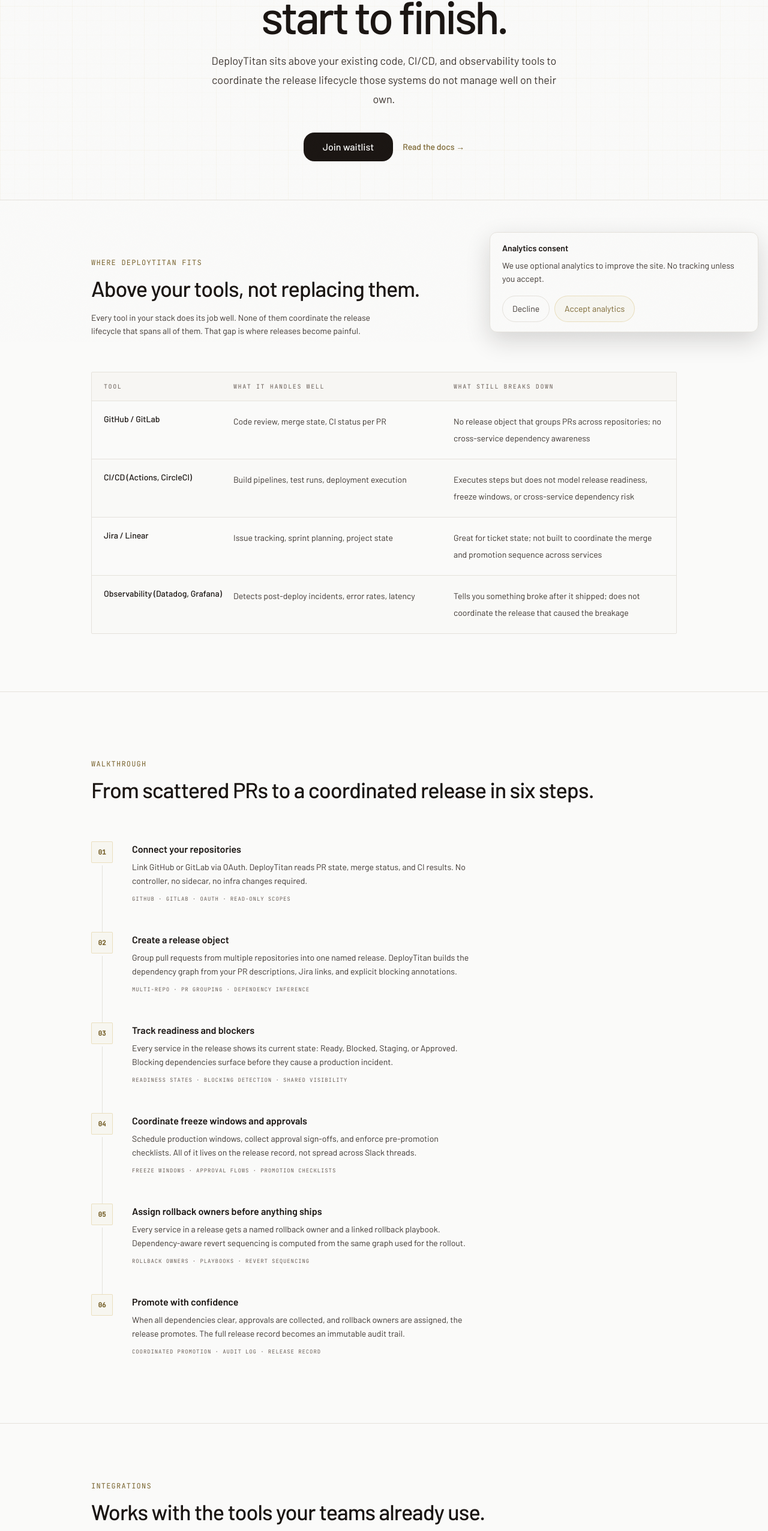
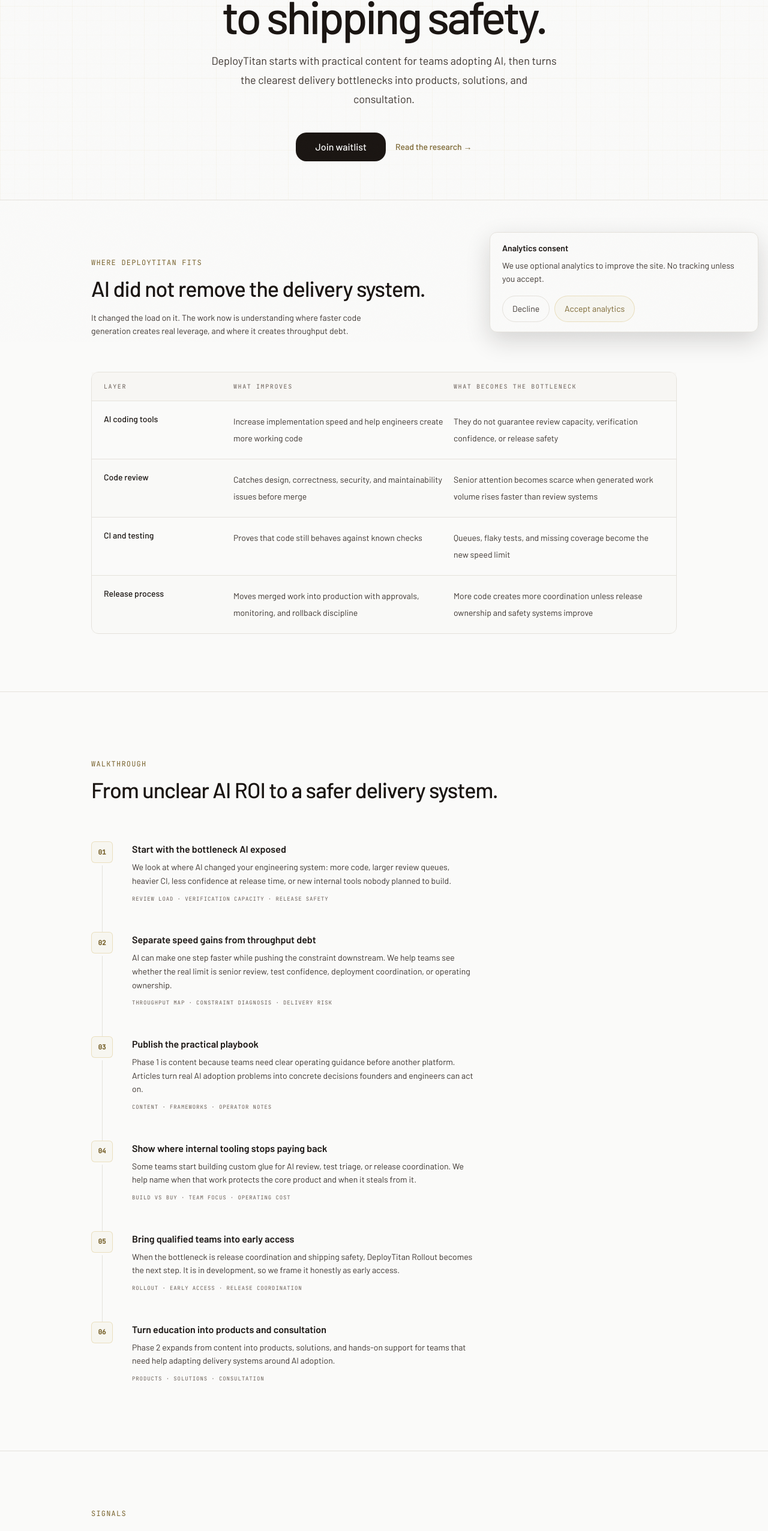
Before and after one commit to deploytitan/deploytitan-landing-page, a Next.js app: page /how-it-works in a window 1280 px wide. Shown: the part 230-2783 px from the top of the page at 60% size. Built offline with nearby package versions, Linux system fonts and the light colour scheme; no server answers.

Commit message:
update about page

```diff
--- a/src/app/blog/[slug]/page.tsx
+++ b/src/app/blog/[slug]/page.tsx
@@ -162,7 +162,7 @@
                       <Link
                         key={category.slug.current}
                         href={`/blog?category=${category.slug.current}`}
-                        className="text-primary-accessible border-primary/25 bg-surface/80 inline-flex min-h-11 items-center rounded-[var(--radius-pill)] border px-3 py-2 font-mono text-[10px] tracking-[0.18em] uppercase transition-colors hover:border-primary/50 hover:text-primary"
+                        className="text-primary-accessible border-primary/25 bg-surface/80 hover:border-primary/50 hover:text-primary inline-flex min-h-11 items-center rounded-[var(--radius-pill)] border px-3 py-2 font-mono text-[10px] tracking-[0.18em] uppercase transition-colors"
                       >
                         {category.title}
                       </Link>
--- a/src/app/how-it-works/page.tsx
+++ b/src/app/how-it-works/page.tsx
@@ -2,8 +2,9 @@
 import HowItWorks from '@/page-components/HowItWorks'
 
 export const metadata: Metadata = {
-  title: 'How It Works | DeployTitan',
-  description: 'How DeployTitan progressive delivery works end to end.',
+  title: 'How It Works',
+  description:
+    'How DeployTitan helps AI-adopting engineering teams understand throughput bottlenecks, move faster, and ship safer.',
 }
 
 export default function Page() {
--- a/src/lib/site.ts
+++ b/src/lib/site.ts
@@ -1,9 +1,9 @@
 export const SITE_URL = process.env.NEXT_PUBLIC_SITE_URL || 'https://deploytitan.com'
 export const SITE_NAME = 'DeployTitan'
 export const SITE_DESCRIPTION =
-  'Coordinate complex multi-service releases, reduce freeze window chaos, and avoid painful rollback incidents. Release coordination and deployment safety for distributed systems.'
+  'Practical AI delivery research, products, and consulting for startups and scaleups that need to move faster, verify more, and ship safer.'
 export const SITE_OG_DESCRIPTION =
-  'Coordinate multi-service releases safely across teams and environments. Release DAGs, freeze windows, rollback coordination, and deployment visibility.'
+  'Guidance for AI-adopting engineering teams facing review, verification, throughput, and deployment bottlenecks.'
 export const SITE_OG_IMAGE = `${SITE_URL}/favicon.svg`
 export const ORGANIZATION_NAME = 'DeployTitan'
 export const ORGANIZATION_LEGAL_NAME = 'ASTRALFORGE LABS LLP'
--- a/src/page-components/Contact.tsx
+++ b/src/page-components/Contact.tsx
@@ -1,7 +1,6 @@
 'use client'
 
 import { useState } from 'react'
-import { WAITLIST_URL } from '@/lib/env'
 import { trackEvent } from '@/lib/analytics'
 import { Section } from '../components/shared/Section'
 import { Container } from '../components/shared/Container'
@@ -90,7 +89,6 @@
         </Container>
       </Section>
 
-
       {/* Other routes */}
       <Section border="top" padding="none">
         <Container className="py-20 lg:py-28">
--- a/src/page-components/HowItWorks.tsx
+++ b/src/page-components/HowItWorks.tsx
@@ -7,73 +7,73 @@
 import { Button } from '../components/shared/Button'
 
 const INTEGRATIONS = [
-  { name: 'GitHub', category: 'Code' },
-  { name: 'GitLab', category: 'Code' },
-  { name: 'Jira', category: 'Planning' },
-  { name: 'Slack', category: 'Notifications' },
-  { name: 'GitHub Actions', category: 'CI/CD' },
-  { name: 'CircleCI', category: 'CI/CD' },
+  { name: 'PR volume', category: 'Throughput' },
+  { name: 'Review queues', category: 'Constraint' },
+  { name: 'CI load', category: 'Verification' },
+  { name: 'Release confidence', category: 'Safety' },
+  { name: 'Internal tooling', category: 'Distraction' },
+  { name: 'AI ROI', category: 'Leadership' },
 ]
 
 const STEPS = [
   {
     number: '01',
-    title: 'Connect your repositories',
-    body: 'Link GitHub or GitLab via OAuth. DeployTitan reads PR state, merge status, and CI results. No controller, no sidecar, no infra changes required.',
-    detail: 'GitHub · GitLab · OAuth · read-only scopes',
+    title: 'Start with the bottleneck AI exposed',
+    body: 'We look at where AI changed your engineering system: more code, larger review queues, heavier CI, less confidence at release time, or new internal tools nobody planned to build.',
+    detail: 'Review load · verification capacity · release safety',
   },
   {
     number: '02',
-    title: 'Create a release object',
-    body: 'Group pull requests from multiple repositories into one named release. DeployTitan builds the dependency graph from your PR descriptions, Jira links, and explicit blocking annotations.',
-    detail: 'Multi-repo · PR grouping · dependency inference',
+    title: 'Separate speed gains from throughput debt',
+    body: 'AI can make one step faster while pushing the constraint downstream. We help teams see whether the real limit is senior review, test confidence, deployment coordination, or operating ownership.',
+    detail: 'Throughput map · constraint diagnosis · delivery risk',
   },
   {
     number: '03',
-    title: 'Track readiness and blockers',
-    body: 'Every service in the release shows its current state: Ready, Blocked, Staging, or Approved. Blocking dependencies surface before they cause a production incident.',
-    detail: 'Readiness states · blocking detection · shared visibility',
+    title: 'Publish the practical playbook',
+    body: 'Phase 1 is content because teams need clear operating guidance before another platform. Articles turn real AI adoption problems into concrete decisions founders and engineers can act on.',
+    detail: 'Content · frameworks · operator notes',
   },
   {
     number: '04',
-    title: 'Coordinate freeze windows and approvals',
-    body: 'Schedule production windows, collect approval sign-offs, and enforce pre-promotion checklists. All of it lives on the release record, not spread across Slack threads.',
-    detail: 'Freeze windows · approval flows · promotion checklists',
+    title: 'Show where internal tooling stops paying back',
+    body: 'Some teams start building custom glue for AI review, test triage, or release coordination. We help name when that work protects the core product and when it steals from it.',
+    detail: 'Build vs buy · team focus · operating cost',
   },
   {
     number: '05',
-    title: 'Assign rollback owners before anything ships',
-    body: 'Every service in a release gets a named rollback owner and a linked rollback playbook. Dependency-aware revert sequencing is computed from the same graph used for the rollout.',
-    detail: 'Rollback owners · playbooks · revert sequencing',
+    title: 'Bring qualified teams into early access',
+    body: 'When the bottleneck is release coordination and shipping safety, DeployTitan Rollout becomes the next step. It is in development, so we frame it honestly as early access.',
+    detail: 'Rollout · early access · release coordination',
   },
   {
     number: '06',
-    title: 'Promote with confidence',
-    body: 'When all dependencies clear, approvals are collected, and rollback owners are assigned, the release promotes. The full release record becomes an immutable audit trail.',
-    detail: 'Coordinated promotion · audit log · release record',
+    title: 'Turn education into products and consultation',
+    body: 'Phase 2 expands from content into products, solutions, and hands-on support for teams that need help adapting delivery systems around AI adoption.',
+    detail: 'Products · solutions · consultation',
   },
 ]
 
 const TOOL_COMPARISON = [
   {
-    tool: 'GitHub / GitLab',
-    does: 'Code review, merge state, CI status per PR',
-    gap: 'No release object that groups PRs across repositories; no cross-service dependency awareness',
+    tool: 'AI coding tools',
+    does: 'Increase implementation speed and help engineers create more working code',
+    gap: 'They do not guarantee review capacity, verification confidence, or release safety',
   },
   {
-    tool: 'CI/CD (Actions, CircleCI)',
-    does: 'Build pipelines, test runs, deployment execution',
-    gap: 'Executes steps but does not model release readiness, freeze windows, or cross-service dependency risk',
+    tool: 'Code review',
+    does: 'Catches design, correctness, security, and maintainability issues before merge',
+    gap: 'Senior attention becomes scarce when generated work volume rises faster than review systems',
   },
   {
-    tool: 'Jira / Linear',
-    does: 'Issue tracking, sprint planning, project state',
-    gap: 'Great for ticket state; not built to coordinate the merge and promotion sequence across services',
+    tool: 'CI and testing',
+    does: 'Proves that code still behaves against known checks',
+    gap: 'Queues, flaky tests, and missing coverage become the new speed limit',
   },
   {
-    tool: 'Observability (Datadog, Grafana)',
-    does: 'Detects post-deploy incidents, error rates, latency',
-    gap: 'Tells you something broke after it shipped; does not coordinate the release that caused the breakage',
+    tool: 'Release process',
+    does: 'Moves merged work into production with approvals, monitoring, and rollback discipline',
+    gap: 'More code creates more coordination unless release ownership and safety systems improve',
   },
 ]
 
@@ -82,86 +82,87 @@
 
   return (
     <>
-      <section className="blueprint-grid pt-28 pb-16 border-b border-line">
+      <section className="blueprint-grid border-line border-b pt-28 pb-16">
         <Container width="4xl" padding="default" className="text-center" data-reveal>
-          <p className="text-xs font-mono tracking-widest uppercase text-primary-accessible mb-4">
+          <p className="text-primary-accessible mb-4 font-mono text-xs tracking-widest uppercase">
             How it works
           </p>
-          <h1 className="text-[clamp(2.8rem,6vw,5.5rem)] font-medium text-ink leading-[0.98] tracking-[-0.05em] mb-5">
-            Release coordination,
+          <h1 className="text-ink mb-5 text-[clamp(2.8rem,6vw,5.5rem)] leading-[0.98] font-medium tracking-[-0.05em]">
+            From AI speed
             <br />
-            start to finish.
+            to shipping safety.
           </h1>
-          <p className="text-lg text-ink-secondary leading-8 max-w-xl mx-auto mb-10">
-            DeployTitan sits above your existing code, CI/CD, and observability tools to coordinate
-            the release lifecycle those systems do not manage well on their own.
+          <p className="text-ink-secondary mx-auto mb-10 max-w-xl text-lg leading-8">
+            DeployTitan starts with practical content for teams adopting AI, then turns the clearest
+            delivery bottlenecks into products, solutions, and consultation.
           </p>
           <div className="flex flex-wrap items-center justify-center gap-4">
-            <Button
-              as="a"
-              href={WAITLIST_URL}
-              variant="primary"
-              size="lg"
-            >
+            <Button as="a" href={WAITLIST_URL} variant="primary" size="lg">
               Join waitlist
             </Button>
             <Link
-              href="/docs"
-              className="text-sm font-medium text-primary-accessible hover:text-primary transition-colors"
+              href="/blog"
+              className="text-primary-accessible hover:text-primary text-sm font-medium transition-colors"
             >
-              Read the docs →
+              Read the research →
             </Link>
           </div>
         </Container>
       </section>
 
-      <section className="py-24 border-b border-line">
+      <section className="border-line border-b py-24">
         <Container width="5xl" padding="default">
           <div className="mb-14" data-reveal>
-            <p className="text-xs font-mono tracking-widest uppercase text-primary-accessible mb-3">
+            <p className="text-primary-accessible mb-3 font-mono text-xs tracking-widest uppercase">
               Where DeployTitan fits
             </p>
-            <h2 className="text-3xl lg:text-4xl font-medium text-ink leading-tight tracking-tight mb-4">
-              Above your tools, not replacing them.
+            <h2 className="text-ink mb-4 text-3xl leading-tight font-medium tracking-tight lg:text-4xl">
+              AI did not remove the delivery system.
             </h2>
-            <p className="text-sm text-ink-secondary max-w-lg leading-relaxed">
-              Every tool in your stack does its job well. None of them coordinate the release
-              lifecycle that spans all of them. That gap is where releases become painful.
+            <p className="text-ink-secondary max-w-lg text-sm leading-relaxed">
+              It changed the load on it. The work now is understanding where faster code generation
+              creates real leverage, and where it creates throughput debt.
             </p>
           </div>
 
           <div
-            className="border border-line"
-            style={{ borderRadius: '2px' }}
+            className="border-line border"
+            style={{ borderRadius: 'var(--radius-standard)' }}
             data-reveal
           >
-            <div className="grid gap-4 border-b border-line bg-surface-alt/60 px-5 py-4 lg:grid-cols-[200px_minmax(0,1fr)_minmax(0,1fr)]">
-              <p className="font-mono text-[10px] tracking-[0.16em] text-ink-tertiary uppercase">Tool</p>
-              <p className="font-mono text-[10px] tracking-[0.16em] text-ink-tertiary uppercase">What it handles well</p>
-              <p className="font-mono text-[10px] tracking-[0.16em] text-ink-tertiary uppercase">What still breaks down</p>
+            <div className="border-line bg-surface-alt/60 grid gap-4 border-b px-5 py-4 lg:grid-cols-[200px_minmax(0,1fr)_minmax(0,1fr)]">
+              <p className="text-ink-tertiary font-mono text-[10px] tracking-[0.16em] uppercase">
+                Layer
+              </p>
+              <p className="text-ink-tertiary font-mono text-[10px] tracking-[0.16em] uppercase">
+                What improves
+              </p>
+              <p className="text-ink-tertiary font-mono text-[10px] tracking-[0.16em] uppercase">
+                What becomes the bottleneck
+              </p>
             </div>
             {TOOL_COMPARISON.map((row, i) => (
               <div
                 key={row.tool}
-                className={`grid gap-4 border-b border-line px-5 py-5 last:border-b-0 lg:grid-cols-[200px_minmax(0,1fr)_minmax(0,1fr)] ${i % 2 === 0 ? '' : 'bg-surface-alt/20'}`}
+                className={`border-line grid gap-4 border-b px-5 py-5 last:border-b-0 lg:grid-cols-[200px_minmax(0,1fr)_minmax(0,1fr)] ${i % 2 === 0 ? '' : 'bg-surface-alt/20'}`}
               >
-                <p className="text-sm font-medium text-ink">{row.tool}</p>
-                <p className="text-sm leading-7 text-ink-secondary">{row.does}</p>
-                <p className="text-sm leading-7 text-ink-secondary">{row.gap}</p>
+                <p className="text-ink text-sm font-medium">{row.tool}</p>
+                <p className="text-ink-secondary text-sm leading-7">{row.does}</p>
+                <p className="text-ink-secondary text-sm leading-7">{row.gap}</p>
               </div>
             ))}
           </div>
         </Container>
       </section>
 
-      <section className="py-28 border-b border-line">
+      <section className="border-line border-b py-28">
         <Container width="5xl" padding="default">
           <div className="mb-16" data-reveal>
-            <p className="text-xs font-mono tracking-widest uppercase text-primary-accessible mb-3">
+            <p className="text-primary-accessible mb-3 font-mono text-xs tracking-widest uppercase">
               Walkthrough
             </p>
-            <h2 className="text-3xl lg:text-4xl font-medium text-ink leading-tight tracking-tight">
-              From scattered PRs to a coordinated release in six steps.
+            <h2 className="text-ink text-3xl leading-tight font-medium tracking-tight lg:text-4xl">
+              From unclear AI ROI to a safer delivery system.
             </h2>
           </div>
 
@@ -174,20 +175,29 @@
                 data-reveal-delay={String(i)}
               >
                 {i < STEPS.length - 1 && (
-                  <div className="absolute left-[18px] top-10 w-px bottom-0 bg-line" aria-hidden="true" />
+                  <div
+                    className="bg-line absolute top-10 bottom-0 left-[18px] w-px"
+                    aria-hidden="true"
+                  />
                 )}
 
                 <div
-                  className="w-9 h-9 border border-primary/30 bg-primary/5 flex items-center justify-center shrink-0 z-10"
-                  style={{ borderRadius: '2px' }}
+                  className="border-primary/30 bg-primary/5 z-10 flex h-9 w-9 shrink-0 items-center justify-center border"
+                  style={{ borderRadius: 'var(--radius-serious)' }}
                 >
-                  <span className="font-mono text-[11px] font-bold text-primary-accessible dark:text-primary">{step.number}</span>
+                  <span className="text-primary-accessible dark:text-primary font-mono text-[11px] font-bold">
+                    {step.number}
+                  </span>
                 </div>
 
-                <div className="pt-0.5 flex-1">
-                  <h3 className="text-base font-semibold text-ink mb-2 leading-snug">{step.title}</h3>
-                  <p className="text-sm text-ink-secondary leading-relaxed mb-3 max-w-xl">{step.body}</p>
-                  <p className="font-mono text-[9px] tracking-widest uppercase text-ink-tertiary">
+                <div className="flex-1 pt-0.5">
+                  <h3 className="text-ink mb-2 text-base leading-snug font-semibold">
+                    {step.title}
+                  </h3>
+                  <p className="text-ink-secondary mb-3 max-w-xl text-sm leading-relaxed">
+                    {step.body}
+                  </p>
+                  <p className="text-ink-tertiary font-mono text-[9px] tracking-widest uppercase">
                     {step.detail}
                   </p>
                 </div>
@@ -197,44 +207,50 @@
         </Container>
       </section>
 
-      <section className="py-24 border-b border-line">
+      <section className="border-line border-b py-24">
         <Container width="5xl" padding="default">
           <div className="mb-12" data-reveal>
-            <p className="text-xs font-mono tracking-widest uppercase text-primary-accessible mb-3">
-              Integrations
+            <p className="text-primary-accessible mb-3 font-mono text-xs tracking-widest uppercase">
+              Signals
             </p>
-            <h2 className="text-3xl lg:text-4xl font-medium text-ink leading-tight tracking-tight mb-3">
-              Works with the tools your teams already use.
+            <h2 className="text-ink mb-3 text-3xl leading-tight font-medium tracking-tight lg:text-4xl">
+              We focus on the constraints AI makes visible.
             </h2>
-            <p className="text-sm text-ink-secondary max-w-lg leading-relaxed">
-              No replacement, no migration. DeployTitan connects to your existing stack and
-              coordinates the layer above it.
+            <p className="text-ink-secondary max-w-lg text-sm leading-relaxed">
+              The content program starts with the recurring signs that teams are moving fast in one
+              layer and getting stuck in another.
             </p>
           </div>
 
           <div
-            className="grid grid-cols-2 sm:grid-cols-3 gap-px border border-line bg-line"
-            style={{ borderRadius: '2px' }}
+            className="border-line bg-line grid grid-cols-2 gap-px border sm:grid-cols-3"
+            style={{ borderRadius: 'var(--radius-standard)' }}
             data-reveal
           >
             {INTEGRATIONS.map((item) => (
-              <div
-                key={item.name}
-                className="bg-surface px-5 py-5 flex items-center gap-3"
-              >
-                <span className="block h-2 w-2 shrink-0 bg-primary/60" style={{ borderRadius: '1px' }} />
+              <div key={item.name} className="bg-surface flex items-center gap-3 px-5 py-5">
+                <span
+                  className="bg-primary/60 block h-2 w-2 shrink-0"
+                  style={{ borderRadius: '1px' }}
+                />
                 <div>
-                  <p className="text-sm font-medium text-ink">{item.name}</p>
-                  <p className="font-mono text-[10px] tracking-[0.12em] text-ink-tertiary uppercase">{item.category}</p>
+                  <p className="text-ink text-sm font-medium">{item.name}</p>
+                  <p className="text-ink-tertiary font-mono text-[10px] tracking-[0.12em] uppercase">
+                    {item.category}
+                  </p>
                 </div>
               </div>
             ))}
           </div>
 
-          <p className="mt-6 text-sm text-ink-tertiary" data-reveal>
-            GitLab, Bitbucket, Jenkins, PagerDuty, and more integrations are on the roadmap.{' '}
-            <Link href="/integrations" className="text-primary-accessible hover:text-primary transition-colors">
-              See all integrations →
+          <p className="text-ink-tertiary mt-6 text-sm" data-reveal>
+            DeployTitan Rollout is in development for teams whose bottleneck is release coordination
+            and shipping safety.{' '}
+            <Link
+              href="/waitlist"
+              className="text-primary-accessible hover:text-primary transition-colors"
+            >
+              Join early access →
             </Link>
           </p>
         </Container>
@@ -243,23 +259,17 @@
       <section className="py-20">
         <Container width="3xl" padding="default" className="text-center">
           <p
-            className="mb-4 font-mono text-[11px] tracking-[0.22em] text-ink-tertiary uppercase"
+            className="text-ink-tertiary mb-4 font-mono text-[11px] tracking-[0.22em] uppercase"
             data-reveal
           >
             Next step
           </p>
           <p className="text-ink mx-auto mb-8 max-w-2xl text-lg font-semibold" data-reveal>
-            Bring us a messy multi-service release. We will show you how the coordination workflow
-            becomes manageable.
+            Bring us the place where AI made the team faster and the system slower. We will help
+            name the bottleneck.
           </p>
           <div className="mx-auto max-w-sm" data-reveal>
-            <Button
-              as="a"
-              href={WAITLIST_URL}
-              variant="primary"
-              size="lg"
-              block
-            >
+            <Button as="a" href={WAITLIST_URL} variant="primary" size="lg" block>
               Join waitlist
             </Button>
           </div>
```
Also changed, not shown: src/app/blog/page.tsx (+10 -10 lines), src/app/layout.tsx (+12 -8 lines), src/components/blog/ArticleNewsletterSignup.tsx (+18 -13 lines), src/page-components/About.tsx (+0 -18 lines).
